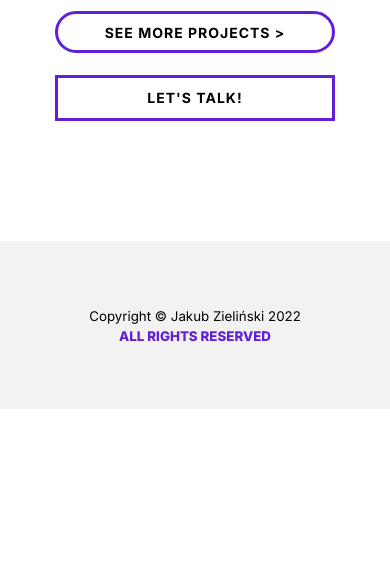
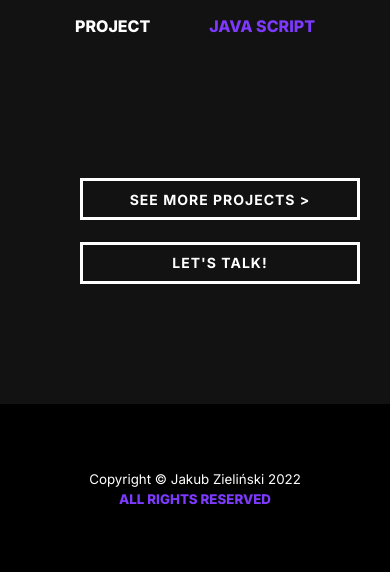
Before and after one commit to jzielinski47/landing-portfolio-page, a PHP site: page / in a window 390 px wide. Shown: the part 5262-5834 px from the top of the page. Before the commit the page ends 5671 px from the top, so only its background shows below. Run offline with PHP 8.4, Linux system fonts and the light colour scheme.

Commit message:
css-color-update

```diff
--- a/assets/css/style.css
+++ b/assets/css/style.css
@@ -1,8 +1,11 @@
 @import url('https://fonts.googleapis.com/css2?family=Inter:wght@100;200;300;400;500;600;700;800;900&display=swap');
 
 :root {
-    --primary-color: #6120D8;
+    /* --primary-color: #6120D8; */
+    --primary-color: #7e39ff;
     --secondary-color: #20ccd8;
+    --whiteish: #f2f2f2;
+    --blackish: #121212;
 }
 
 /* || General styles */
@@ -262,10 +265,6 @@ button {
 .btn-3 {
 
     display: block;
-    position: absolute;
-    top: 50%;
-    left: 50%;
-    transform: translate(-50%, -50%);
 
     color: white;
 
@@ -315,11 +314,18 @@ button {
     color: black;
 }
 
+.projects-list .btn-3 {
+    position: absolute;
+    top: 50%;
+    left: 50%;
+    transform: translate(-50%, -50%);
+}
+
 /* || Main Content Area */
 
 .content-section {
     position: relative;
-    margin: 2.5em 0em;
+    padding: 2.5em 0em;
 }
 
 #main {
@@ -416,7 +422,8 @@ button {
 /* || Projects */
 
 #projects {
-    margin-top: 10em;
+    margin-top: 5em;
+    padding: 5em;
 }
 
 .headline {
@@ -499,9 +506,8 @@ footer {
     text-align: center;
     text-transform: capitalize;
     padding: 4em;
-    margin-top: 2.5em;
 
-    background: #f2f2f2;
+    background: ;
 }
 
 /* || Animations Classes */
@@ -572,10 +578,6 @@ footer {
         margin-top: 25px;
 
         z-index: 500;
-    }
-
-    #projects {
-        margin-top: 5em;
     }
 
     .bottom-buttons button {
@@ -699,3 +701,19 @@ footer {
         opacity: 0;
     }
 }
+
+/* || Background */
+
+#projects {
+    color: white;
+    background-color: var(--blackish);
+}
+
+#projects .title {
+    color: var(--whiteish)
+}
+
+footer {
+    color: white;
+    background-color: black;
+}
--- a/index.html
+++ b/index.html
@@ -111,9 +111,9 @@
             <div class="projects-list"></div>
 
             <div class="bottom-buttons">
-                <a href="https://github.com/4duck7?tab=repositories"> <button class="btn-2">see more projects
+                <a href="https://github.com/4duck7?tab=repositories"> <button class="btn-3">see more projects
                         ></button></a>
-                <a href="mailto: jzielinski47dev@gmail.com"><button class="btn-1">let's talk!</button></a>
+                <a href="mailto: jzielinski47dev@gmail.com"><button class="btn-3">let's talk!</button></a>
             </div>
 
         </div>
```
